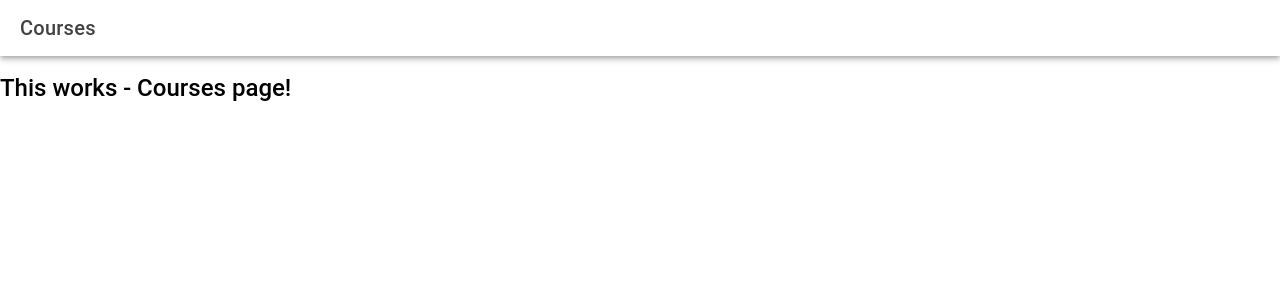
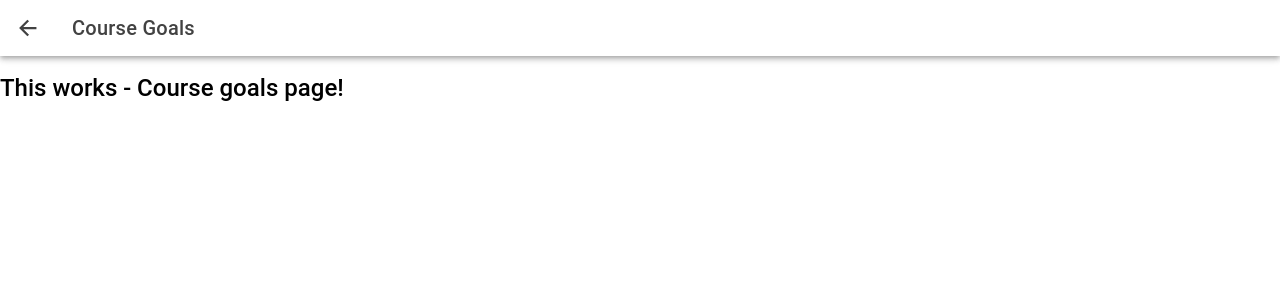
Before and after one commit to leilaZ1111/ionic-react-navigation, a React (Vite) app: page /course-goals in a window 1280 px wide. Shown: the top 300 px of the page. Built offline with nearby package versions, Linux system fonts and the light colour scheme.

Commit message:
added CourseGoals page and IonBackButton to link back to the main Course

```diff
--- a/src/App.tsx
+++ b/src/App.tsx
@@ -1,6 +1,6 @@
-import { Redirect, Route } from 'react-router-dom';
+import { Redirect, Route } from 'react-router-dom'; // we are importing the Redirect and Route components from the react-router-dom library. We will use these components to set up the routing for our app.
 import { IonApp, IonRouterOutlet, setupIonicReact } from '@ionic/react';
-import { IonReactRouter } from '@ionic/react-router';
+import { IonReactRouter } from '@ionic/react-router'; // we are importing the IonReactRouter component from the @ionic/react-router library. It's a component that we will use to wrap our app's routing.
 import Home from './pages/Courses';
 
 /* Core CSS required for Ionic components to work properly */
@@ -21,18 +21,30 @@ import '@ionic/react/css/display.css';
 
 /* Theme variables */
 import './theme/variables.css';
-import Courses from './pages/Courses';
+import Courses from './pages/Courses'; // we are importing the Courses component from the src/pages/Courses.tsx file. We will use this component to set up the routing for our app.
+import CourseGoals from './pages/CourseGoals'; // we are importing the CourseGoals component from the src/pages/CourseGoals.tsx file. We will use this component to set up the routing for our app.
 
 setupIonicReact();
 
 const App: React.FC = () => (
   <IonApp>
     <IonReactRouter>
-      <Route path="">
-        <Courses />
-      </Route>
+      <IonRouterOutlet>
+        <Route path="/" exact>
+          <Courses />
+        </Route>
+        <Route path="/course-goals">
+          <CourseGoals />
+        </Route>
+      </IonRouterOutlet>
     </IonReactRouter>
   </IonApp>
 );
 
 export default App;
+
+// IonReactRouter component is a component that we will use to wrap our app's routing. We will use the Route component to set up the routing for our app.
+// The Route component takes two props: path and component. The path prop is the path that we want to route to. The component prop is the component that we want to render when the path is matched. In this case, we want to render the Courses component when the path is matched.
+// We also need to wrap the Route component in the IonRouterOutlet component. The IonRouterOutlet component is a component that we will use to wrap our app's routing.
+
+// The "exact" prop is a prop that we can pass to the Route component. It's a boolean prop that we can set to true or false. If we set it to true, then the Route component will only render the component that we passed to the component prop if the path prop matches the path exactly. If we set it to false, then the Route component will render the component that we passed to the component prop if the path prop matches the path exactly or if the path prop matches the path plus any additional path segments. In this case, we want to set it to true because we only want to render the Courses component if the path prop matches the path exactly.
--- /dev/null
+++ b/src/pages/CourseGoals.tsx
@@ -0,0 +1,34 @@
+import React from 'react';
+import {
+  IonContent,
+  IonHeader,
+  IonToolbar,
+  IonTitle,
+  IonPage,
+  IonBackButton,
+  IonButtons,
+} from '@ionic/react';
+
+const CourseGoals: React.FC = () => {
+  return (
+    <IonPage>
+      <IonHeader>
+        <IonToolbar>
+          <IonButtons slot="start">
+            <IonBackButton defaultHref="/" />
+          </IonButtons>
+          <IonTitle>Course Goals</IonTitle>
+        </IonToolbar>
+      </IonHeader>
+      <IonContent>
+        <h2> This works - Course goals page!</h2>
+      </IonContent>
+    </IonPage>
+  );
+};
+
+export default CourseGoals;
+
+// The IonPage component is a component that we will use to wrap our app's routing. We will use the IonPage component to wrap the JSX code that we want to render. We will use the IonPage component to wrap the JSX code that we want to render because the IonPage component is a component that we will use to wrap our app's routing.
+
+// The defaultHref prop is a prop that we can pass to the IonBackButton component. It's a string prop that we can set to the path that we want to route to. In this case, we want to set it to "/" because we want to route to the / path, defined in App.tsx, when the back button is clicked.
--- a/src/pages/Courses.tsx
+++ b/src/pages/Courses.tsx
@@ -1,10 +1,17 @@
-import { IonContent, IonHeader, IonToolbar, IonTitle } from '@ionic/react';
+import {
+  IonContent,
+  IonHeader,
+  IonToolbar,
+  IonTitle,
+  IonButton,
+  IonPage,
+} from '@ionic/react';
 
 import React from 'react';
 
 const Courses: React.FC = () => {
   return (
-    <React.Fragment>
+    <IonPage>
       <IonHeader>
         <IonToolbar>
           <IonTitle>Courses</IonTitle>
@@ -12,9 +19,19 @@ const Courses: React.FC = () => {
       </IonHeader>
       <IonContent>
         <h2> This works - Courses page!</h2>
+        <div>
+          <IonButton routerLink="/course-goals">To Course Goals</IonButton>
+        </div>
       </IonContent>
-    </React.Fragment>
+    </IonPage>
   );
 };
 
 export default Courses;
+
+// we need the return statement to return the JSX code that we want to render.
+
+// (Initialy) We can't have multiple root elements in a React component. In this project, our root element is the <IonApp> component in src/App.tsx. So the React.Fragment component is a way to wrap multiple elements in a single root element. It's a way to trick React into thinking that we have a single root element, when in fact we have multiple elements. It doesn't render anything to the DOM, it's just a way to trick React into thinking that we have a single root element.
+// (Now) The IonPage component is a component that we will use to wrap our app's routing. We will use the IonPage component to wrap the JSX code that we want to render. We will use the IonPage component to wrap the JSX code that we want to render because the IonPage component is a component that we will use to wrap our app's routing.
+
+// The routerLink prop is a prop that we can pass to the IonButton component. It's a string prop that we can set to the path that we want to route to. In this case, we want to set it to "/course-goals" because we want to route to the /course-goals path, defined in App.tsx, when the button is clicked.
```
